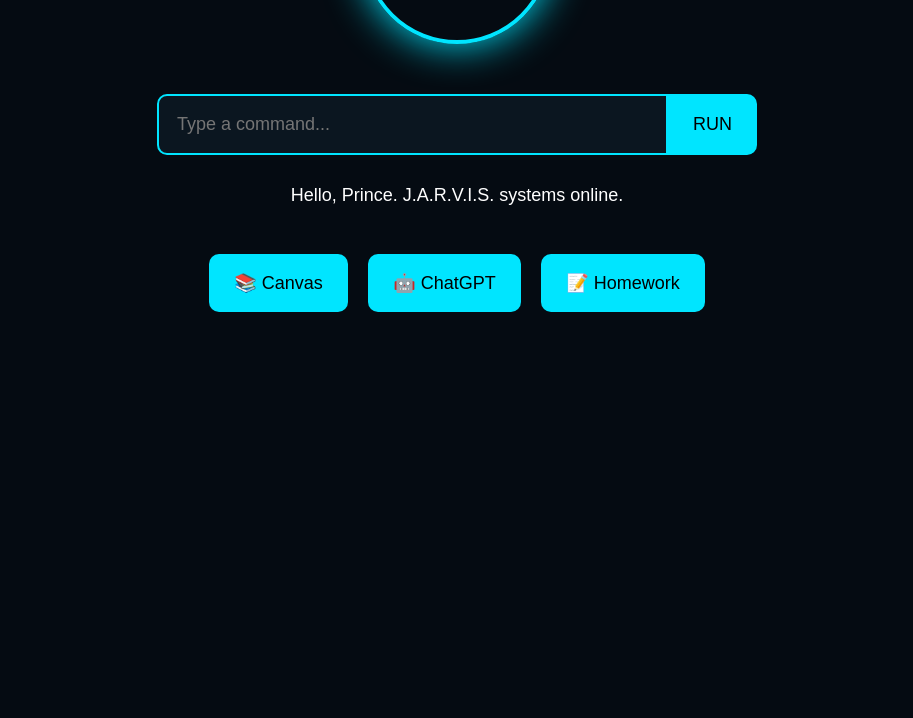
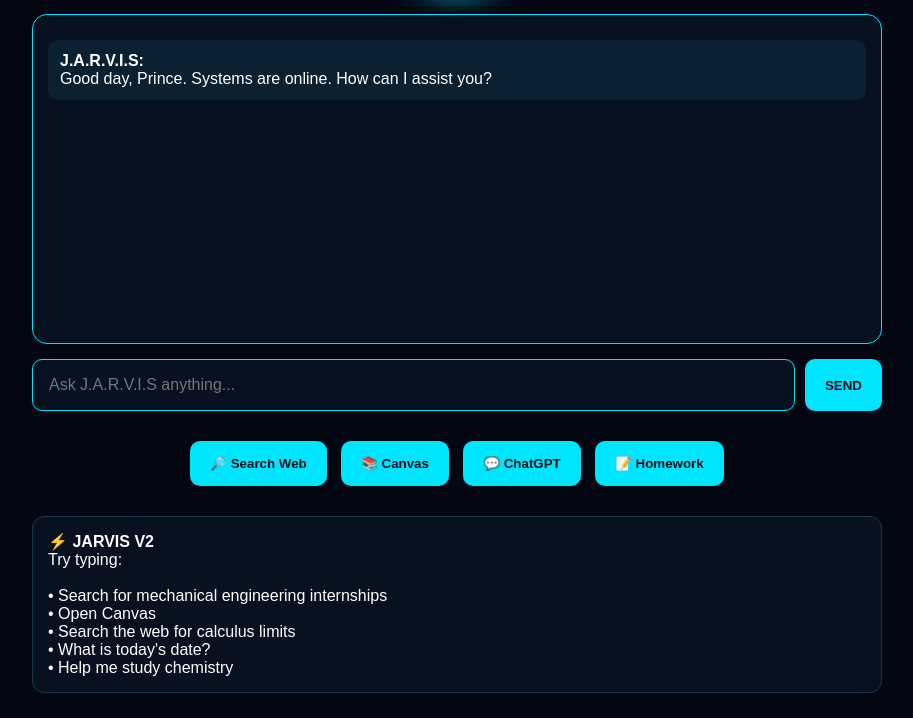
Before and after one commit to kingpatelprince2007-cloud/J.A.R.V.I.S, a plain HTML site: page index.html in a window 1280 px wide. Shown: the part 356-1074 px from the top of the page, without its empty margins (183-1096 px from the left). Before the commit the page ends 800 px from the top, so only its background shows below. Drawn offline with Linux system fonts and the light colour scheme.

Commit message:
Update index.html

```diff
--- a/index.html
+++ b/index.html
@@ -7,82 +7,139 @@
 <title>J.A.R.V.I.S.</title>
 
 <style>
+* {
+  box-sizing: border-box;
+}
+
 body {
-    margin: 0;
-    background: #050b12;
-    color: #00e5ff;
-    font-family: Arial, sans-serif;
-    text-align: center;
+  margin: 0;
+  background: #030712;
+  color: #00e5ff;
+  font-family: Arial, sans-serif;
 }
 
 .container {
-    padding: 40px 20px;
+  max-width: 900px;
+  margin: auto;
+  padding: 25px;
+}
+
+header {
+  text-align: center;
+  margin-bottom: 25px;
 }
 
 h1 {
-    font-size: 42px;
-    letter-spacing: 8px;
-    text-shadow: 0 0 20px #00e5ff;
+  letter-spacing: 10px;
+  font-size: 42px;
+  margin-bottom: 8px;
+  text-shadow: 0 0 20px #00e5ff;
 }
 
 .subtitle {
-    color: white;
-    opacity: 0.7;
+  color: #aab;
 }
 
-.jarvis-circle {
-    width: 180px;
-    height: 180px;
-    border: 4px solid #00e5ff;
-    border-radius: 50%;
-    margin: 50px auto;
-    box-shadow: 0 0 40px #00e5ff;
-    display: flex;
-    align-items: center;
-    justify-content: center;
-    font-size: 60px;
+.status {
+  display: inline-block;
+  margin-top: 10px;
+  padding: 8px 15px;
+  border: 1px solid #00e5ff;
+  border-radius: 20px;
+  font-size: 13px;
 }
 
-.command-box {
-    display: flex;
-    max-width: 600px;
-    margin: auto;
+.orb {
+  width: 150px;
+  height: 150px;
+  margin: 25px auto;
+  border-radius: 50%;
+  border: 4px solid #00e5ff;
+  box-shadow: 0 0 25px #00e5ff,
+              inset 0 0 25px #00e5ff;
+  display: flex;
+  justify-content: center;
+  align-items: center;
+  font-size: 55px;
+  animation: pulse 2s infinite;
+}
+
+@keyframes pulse {
+  0% { transform: scale(1); }
+  50% { transform: scale(1.05); }
+  100% { transform: scale(1); }
+}
+
+.chat {
+  background: #08111f;
+  border: 1px solid #00e5ff;
+  border-radius: 15px;
+  padding: 15px;
+  height: 330px;
+  overflow-y: auto;
+  margin-bottom: 15px;
+}
+
+.message {
+  padding: 12px;
+  margin: 10px 0;
+  border-radius: 10px;
+}
+
+.jarvis {
+  background: #0b2030;
+  color: white;
+}
+
+.user {
+  background: #123b4a;
+  color: white;
+  text-align: right;
+}
+
+.command-area {
+  display: flex;
+  gap: 10px;
 }
 
 input {
-    flex: 1;
-    padding: 18px;
-    font-size: 18px;
-    border-radius: 10px 0 0 10px;
-    border: 2px solid #00e5ff;
-    background: #0b1620;
-    color: white;
+  flex: 1;
+  padding: 16px;
+  border-radius: 10px;
+  border: 1px solid #00e5ff;
+  background: #08111f;
+  color: white;
+  font-size: 16px;
 }
 
 button {
-    padding: 18px 25px;
-    background: #00e5ff;
-    border: none;
-    font-size: 18px;
-    cursor: pointer;
-    border-radius: 0 10px 10px 0;
+  padding: 15px 20px;
+  border: none;
+  border-radius: 10px;
+  background: #00e5ff;
+  color: #001018;
+  font-weight: bold;
+  cursor: pointer;
 }
 
-.response {
-    margin: 30px auto;
-    max-width: 600px;
-    color: white;
-    font-size: 18px;
+.quick {
+  margin-top: 25px;
+  text-align: center;
 }
 
-.quick-buttons {
-    margin-top: 40px;
+.quick button {
+  margin: 5px;
 }
 
-.quick-buttons button {
-    margin: 8px;
-    border-radius: 10px;
+.info {
+  margin-top: 25px;
+  padding: 15px;
+  background: #08111f;
+  border-radius: 12px;
+  border: 1px solid #173a4a;
+  color: white;
 }
+
 </style>
 </head>
 
@@ -90,58 +147,190 @@
 
 <div class="container">
 
-<h1>J.A.R.V.I.S.</h1>
+<header>
+  <h1>J.A.R.V.I.S.</h1>
+  <div class="subtitle">Personal Artificial Intelligence Assistant</div>
+  <div class="status">● SYSTEM ONLINE</div>
+</header>
 
-<p class="subtitle">Personal Artificial Intelligence Assistant</p>
+<div class="orb">🤖</div>
 
-<div class="jarvis-circle">🤖</div>
-
-<div class="command-box">
-<input id="command" placeholder="Type a command...">
-<button onclick="runCommand()">RUN</button>
+<div class="chat" id="chat">
+  <div class="message jarvis">
+    <b>J.A.R.V.I.S:</b><br>
+    Good day, Prince. Systems are online. How can I assist you?
+  </div>
 </div>
 
-<div class="response" id="response">
-Hello, Prince. J.A.R.V.I.S. systems online.
+<div class="command-area">
+  <input
+    id="command"
+    placeholder="Ask J.A.R.V.I.S anything..."
+    onkeydown="if(event.key==='Enter') runCommand()"
+  >
+  <button onclick="runCommand()">SEND</button>
 </div>
 
-<div class="quick-buttons">
+<div class="quick">
+
+<button onclick="webSearch()">🔎 Search Web</button>
 
 <button onclick="openCanvas()">📚 Canvas</button>
 
-<button onclick="openChatGPT()">🤖 ChatGPT</button>
+<button onclick="openChatGPT()">💬 ChatGPT</button>
 
-<button onclick="homework()">📝 Homework</button>
+<button onclick="showHomework()">📝 Homework</button>
 
+</div>
+
+<div class="info">
+⚡ <b>JARVIS V2</b><br>
+Try typing: <br><br>
+• Search for mechanical engineering internships<br>
+• Open Canvas<br>
+• Search the web for calculus limits<br>
+• What is today's date?<br>
+• Help me study chemistry
 </div>
 
 </div>
 
 <script>
 
+const chat = document.getElementById("chat");
+const commandInput = document.getElementById("command");
+
+function addMessage(type, text) {
+  const message = document.createElement("div");
+  message.className = "message " + type;
+
+  if (type === "user") {
+    message.innerHTML = "<b>YOU:</b><br>" + text;
+  } else {
+    message.innerHTML = "<b>J.A.R.V.I.S:</b><br>" + text;
+  }
+
+  chat.appendChild(message);
+  chat.scrollTop = chat.scrollHeight;
+}
+
 function runCommand() {
-    let command = document.getElementById("command").value;
-    let response = document.getElementById("response");
 
-    if (command === "") {
-        response.innerHTML = "Please enter a command.";
-    } else {
-        response.innerHTML =
-        "Command received: <b>" + command + "</b><br><br>J.A.R.V.I.S. is processing...";
-    }
+  let command = commandInput.value.trim();
+
+  if (!command) return;
+
+  addMessage("user", command);
+
+  commandInput.value = "";
+
+  const lower = command.toLowerCase();
+
+  if (lower.includes("open canvas")) {
+
+    addMessage("jarvis", "Opening Canvas.");
+
+    setTimeout(() => {
+      window.open("https://uic.instructure.com", "_blank");
+    }, 700);
+
+  }
+
+  else if (lower.includes("open chatgpt")) {
+
+    addMessage("jarvis", "Opening ChatGPT.");
+
+    setTimeout(() => {
+      window.open("https://chatgpt.com", "_blank");
+    }, 700);
+
+  }
+
+  else if (
+    lower.startsWith("search ") ||
+    lower.includes("look up ") ||
+    lower.includes("find ")
+  ) {
+
+    addMessage(
+      "jarvis",
+      "Searching the web for: <b>" + command + "</b>"
+    );
+
+    setTimeout(() => {
+      window.open(
+        "https://www.google.com/search?q=" +
+        encodeURIComponent(command),
+        "_blank"
+      );
+    }, 700);
+
+  }
+
+  else if (lower.includes("date")) {
+
+    const today = new Date();
+
+    addMessage(
+      "jarvis",
+      "Today's date is: <b>" + today.toDateString() + "</b>"
+    );
+
+  }
+
+  else if (lower.includes("homework")) {
+
+    addMessage(
+      "jarvis",
+      "Homework tracking is ready for the next upgrade. We can connect this to a dashboard and approved Canvas access."
+    );
+
+  }
+
+  else {
+
+    addMessage(
+      "jarvis",
+      "I understand your request: <b>" + command + "</b><br><br>" +
+      "My full AI brain is not connected yet. For now, I can recognize commands, search the web, and open supported services. Next, we'll connect a real AI system."
+    );
+
+  }
+
+}
+
+function webSearch() {
+
+  const query = prompt("What would you like JARVIS to search for?");
+
+  if (query) {
+
+    window.open(
+      "https://www.google.com/search?q=" +
+      encodeURIComponent(query),
+      "_blank"
+    );
+
+  }
+
 }
 
 function openCanvas() {
-    window.open("https://uic.instructure.com", "_blank");
+  window.open("https://uic.instructure.com", "_blank");
 }
 
 function openChatGPT() {
-    window.open("https://chatgpt.com", "_blank");
+  window.open("https://chatgpt.com", "_blank");
 }
 
-function homework() {
-    document.getElementById("response").innerHTML =
-    "Homework system will be connected in Version 2.";
+function showHomework() {
+
+  addMessage(
+    "jarvis",
+    "📚 HOMEWORK SYSTEM<br><br>" +
+    "Next, we can build your personal assignment dashboard."
+  );
+
 }
 
 </script>
```
